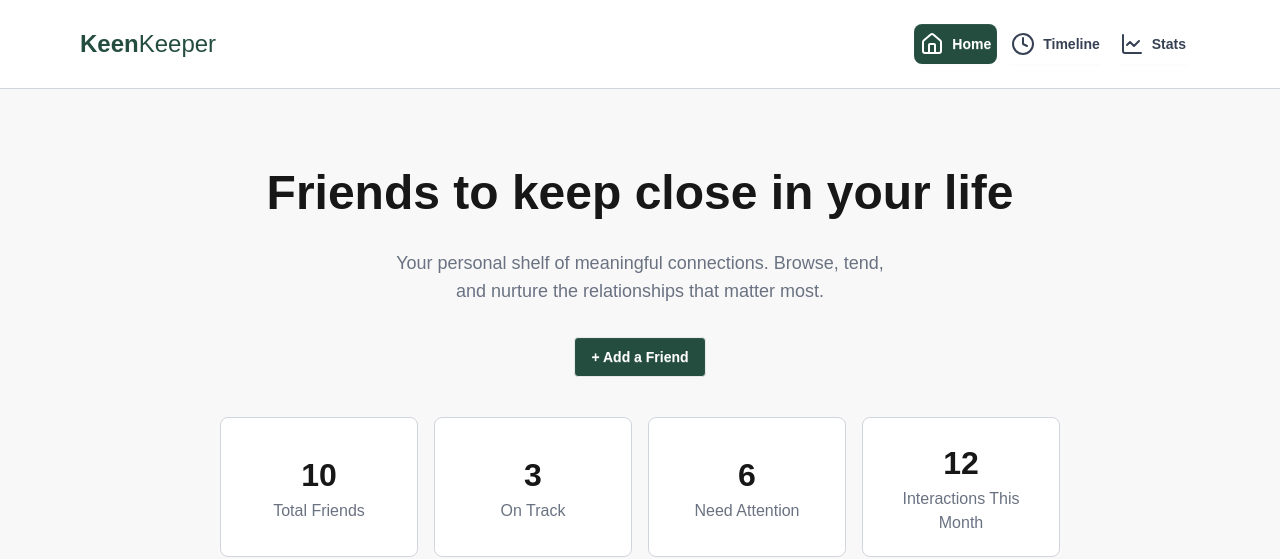
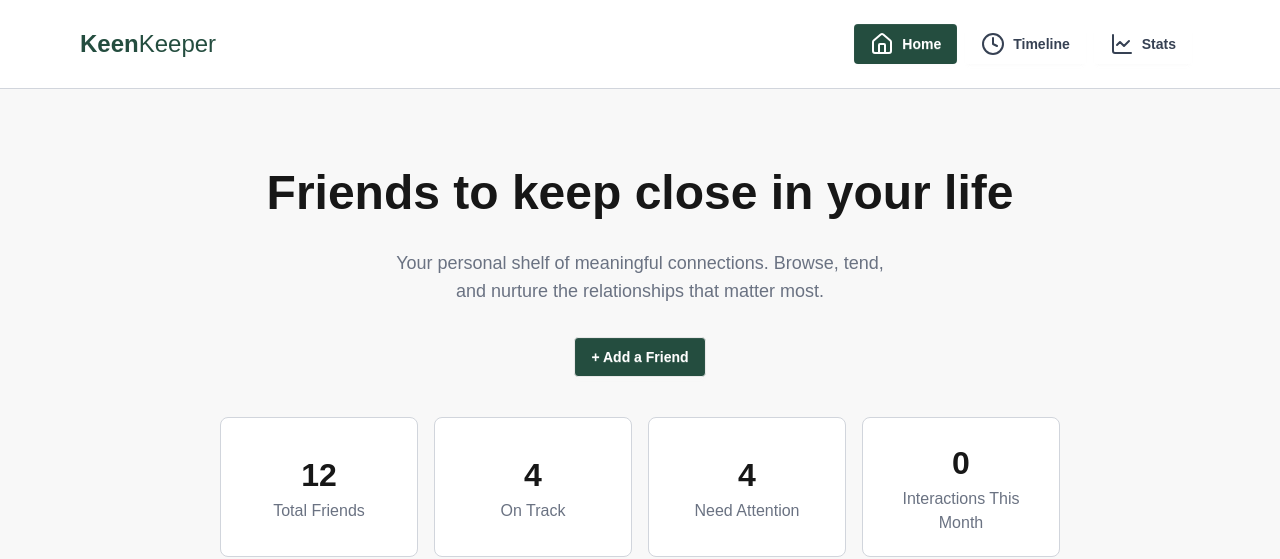
Before and after one commit to supayangit/KeenKeeper, a Next.js app: page / in a window 1280 px wide. Shown: the top 559 px of the page. Built offline with nearby package versions, Linux system fonts and the light colour scheme.

Commit message:
banner stats dynamicized & timeline time style enhanced

```diff
--- a/src/app/components/Banner.jsx
+++ b/src/app/components/Banner.jsx
@@ -1,6 +1,36 @@
+"use client";
 import React from 'react';
+import { useEffect, useState } from "react";
 
-const Banner = () => {
+const Banner = ({ friends }) => {
+
+    const [timeline, setTimeline] = useState([]);
+
+    useEffect(() => {
+        const data = JSON.parse(localStorage.getItem("timeline")) || [];
+        setTimeline(data);
+    }, []);
+
+    const interactionsThisMonth = timeline.filter(item => {
+        const itemDate = new Date(item.timestamp);
+        const now = new Date();
+
+        return (
+            itemDate.getMonth() === now.getMonth() &&
+            itemDate.getFullYear() === now.getFullYear()
+        );
+    });
+
+    const counts = {
+        overdue: 0,
+        "on-track": 0,
+    };
+
+    friends.forEach(friend => {
+        if (friend.status === "overdue") counts.overdue++;
+        if (friend.status === "on-track") counts["on-track"]++;
+    });
+
     return (
         <div className='pb-8 border-b border-gray-300'>
             <div className='space-y-8 text-center'>
@@ -15,19 +45,19 @@ const Banner = () => {
 
             <div className="flex justify-center items-center mt-10 gap-4 text-center">
                 <div className='w-65 h-35 p-4 rounded-box bg-white border border-gray-300 flex flex-col justify-center items-center'>
-                    <h1 className='font-semibold text-[32px]'>10</h1>
+                    <h1 className='font-semibold text-[32px]'>{friends.length}</h1>
                     <p className='text-gray-500'>Total Friends</p>
                 </div>
                 <div className='w-65 h-35 p-4 rounded-box bg-white border border-gray-300 flex flex-col justify-center items-center'>
-                    <h1 className='font-semibold text-[32px]'>3</h1>
+                    <h1 className='font-semibold text-[32px]'>{counts["on-track"]}</h1>
                     <p className='text-gray-500'>On Track</p>
                 </div>
                 <div className='w-65 h-35 p-4 rounded-box bg-white border border-gray-300 flex flex-col justify-center items-center'>
-                    <h1 className='font-semibold text-[32px]'>6</h1>
+                    <h1 className='font-semibold text-[32px]'>{counts.overdue}</h1>
                     <p className='text-gray-500'>Need Attention</p>
                 </div>
                 <div className='w-65 h-35 p-4 rounded-box bg-white border border-gray-300 flex flex-col justify-center items-center'>
-                    <h1 className='font-semibold text-[32px]'>12</h1>
+                    <h1 className='font-semibold text-[32px]'>{interactionsThisMonth.length}</h1>
                     <p className='text-gray-500'>Interactions This Month</p>
                 </div>
             </div>
--- a/src/app/components/FriendActions.jsx
+++ b/src/app/components/FriendActions.jsx
@@ -6,11 +6,21 @@ import { toast } from 'react-toastify';
 export default function FriendActions({ friend }) {
 
     const handleAction = (type) => {
+        const now = new Date();
+
         const newEvent = {
             id: Date.now(),
             type,
             name: friend.name,
-            date: new Date().toISOString(),
+
+            timestamp: now.getTime(),
+
+            year: now.getFullYear(),
+            month: now.getMonth(),
+            monthName: now.toLocaleString("en-US", { month: "long" }),
+
+            day: now.getDate(),
+            localTime: now.toLocaleString(),
         };
 
         // get existing timeline
@@ -32,7 +42,7 @@ export default function FriendActions({ friend }) {
                 {getIcon()} {type} with {friend.name}!
             </span>
         );
-    };
+    }
 
     return (
         <div className="grid grid-cols-1 md:grid-cols-3 gap-4">
--- a/src/app/components/Header.jsx
+++ b/src/app/components/Header.jsx
@@ -19,7 +19,7 @@ const Header = () => {
 
     // Dynamic class for active
     const navClass = (path) =>
-        `btn border-none rounded-box p-1.5 flex items-center gap-2 transition-all ${
+        `btn border-none flex items-center gap-2 transition-all ${
             isActive(path)
                 ? "bg-[#244D3F] text-white"
                 : "bg-transparent text-gray-700 hover:bg-gray-100"
--- a/src/app/friend/[id]/test.jsx
+++ /dev/null
@@ -1,6 +0,0 @@
-    const [timeline, setTimeline] = useState([]);
-
-    useEffect(() => {
-        const data = JSON.parse(localStorage.getItem("timeline")) || [];
-        setTimeline(data);
-    }, []);
--- a/src/app/layout.js
+++ b/src/app/layout.js
@@ -1,5 +1,6 @@
 import { Geist, Geist_Mono } from "next/font/google";
 import "./globals.css";
+import { Suspense } from "react";
 import Header from './components/Header';
 import Footer from './components/Footer';
 import { ToastContainer } from 'react-toastify';
@@ -29,10 +30,15 @@ export default function RootLayout({ children }) {
         <Header />
 
         <main className="bg-base-200 py-20 px-55 space-y-10">
-          {children}
+          <Suspense fallback={<div className='mx-auto'><span className="loading loading-bars loading-xs"></span>
+            <span className="loading loading-bars loading-sm"></span>
+            <span className="loading loading-bars loading-md"></span>
+          </div>}>
+            {children}
+          </Suspense>
         </main>
 
-         <ToastContainer />
+        <ToastContainer />
 
         <Footer />
       </body>
--- a/src/app/page.js
+++ b/src/app/page.js
@@ -1,3 +1,4 @@
+import { Suspense } from 'react';
 import Banner from './components/Banner';
 import Dashboard from './components/dashboard/Dashboard';
 
@@ -14,7 +15,7 @@ export default async function Home() {
   return (
     <div className='space-y-10'>
       <>
-        <Banner />
+        <Banner friends={friends} />
         <Dashboard friends={friends} />
       </>
     </div>
--- a/src/app/stats/page.jsx
+++ b/src/app/stats/page.jsx
@@ -30,7 +30,7 @@ const StatsPage = () => {
         { name: "Video", value: counts.video },
     ];
 
-    const COLORS = ["#22c55e", "#eab308", "#3b82f6"];
+    const COLORS = ["green", "purple", "blue"];
 
     return (
         <div className="p-6 space-y-6">
--- a/src/app/timeline/page.jsx
+++ b/src/app/timeline/page.jsx
@@ -1,6 +1,8 @@
 "use client";
 import { useEffect, useState } from "react";
-import { FaPhoneAlt, FaCommentDots, FaVideo } from "react-icons/fa";
+import { FaPhoneVolume } from "react-icons/fa6";
+import { IoMdText } from "react-icons/io";
+import { FaVideo } from "react-icons/fa";
 
 export default function TimelinePage() {
     const [timeline, setTimeline] = useState([]);
@@ -11,9 +13,45 @@ export default function TimelinePage() {
         setTimeline(data);
     }, []);
 
+    const formatDate = (timestamp) => {
+        const date = new Date(timestamp);
+        const now = new Date();
+
+        const isToday =
+            date.getDate() === now.getDate() &&
+            date.getMonth() === now.getMonth() &&
+            date.getFullYear() === now.getFullYear();
+
+        const isYesterday =
+            new Date(now.setDate(now.getDate() - 1)).getDate() === date.getDate() &&
+            date.getMonth() === now.getMonth() &&
+            date.getFullYear() === now.getFullYear();
+
+        const time = date.toLocaleTimeString("en-US", {
+            hour: "2-digit",
+            minute: "2-digit",
+            hour12: true,
+        });
+
+        if (isToday) {
+            return `Today • ${time}`;
+        }
+
+        if (isYesterday) {
+            return `Yesterday • ${time}`;
+        }
+
+        return `${date.toLocaleDateString("en-US", {
+            weekday: "short",
+            month: "short",
+            day: "numeric",
+            year: "numeric",
+        })} • ${time}`;
+    };
+
     const iconMap = {
-        call: <FaPhoneAlt className="text-green-500 text-[40px]" />,
-        text: <FaCommentDots className="text-yellow-500 text-[40px]" />,
+        call: <FaPhoneVolume className="text-green-500 text-[40px]" />,
+        text: <IoMdText className="text-purple-500 text-[40px]" />,
         video: <FaVideo className="text-blue-500 text-[40px]" />,
     };
 
@@ -72,7 +110,7 @@ export default function TimelinePage() {
                         </p>
 
                         <p className="text-sm text-gray-500">
-                            {new Date(item.date).toDateString()}
+                            {formatDate(item.timestamp)}
                         </p>
                     </div>
                 </div>
```
